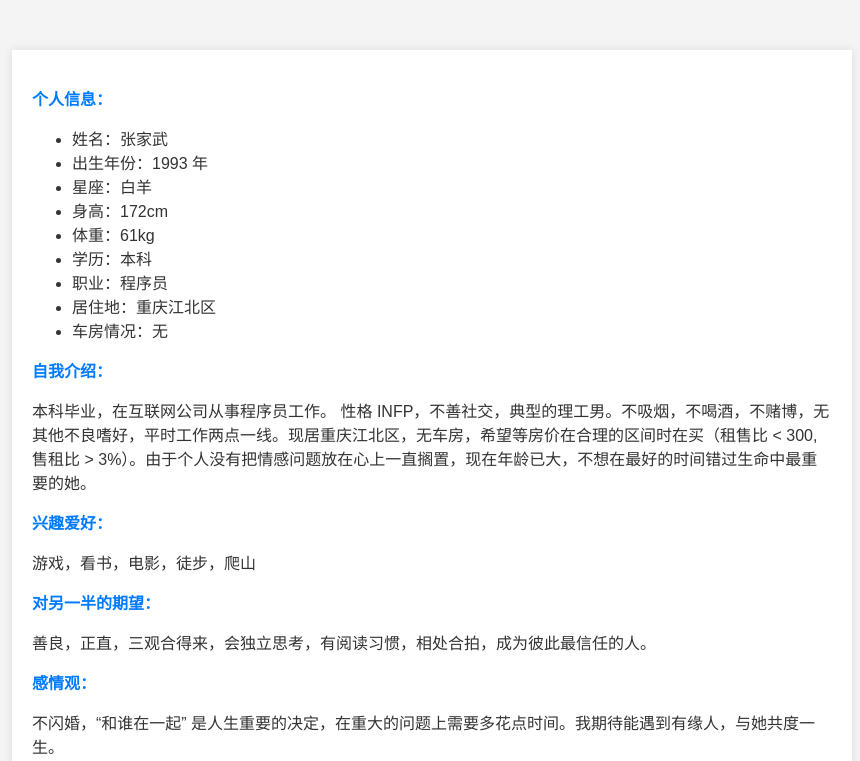
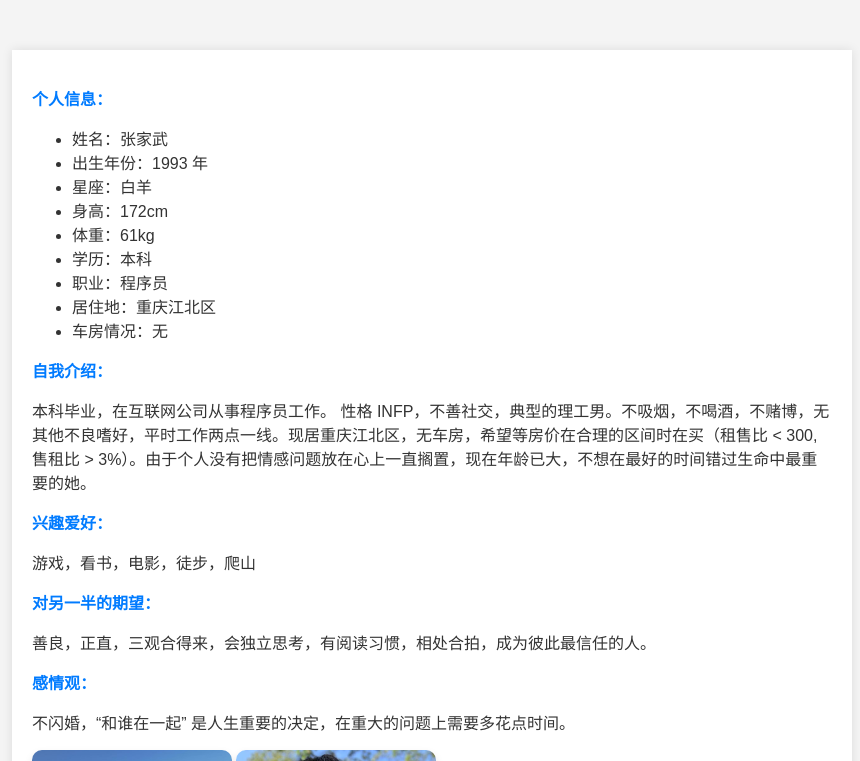
Before and after one commit to thejawer/xjresume, a plain HTML site: page index.html in a window 1280 px wide. Shown: the top 761 px of the page, without its empty margins (208-1068 px from the left). Drawn offline with Linux system fonts and the light colour scheme.

Commit message:
Update index.html

```diff
--- a/index.html
+++ b/index.html
@@ -69,7 +69,7 @@
         <p><strong>对另一半的期望：</strong></p>
         <p>善良，正直，三观合得来，会独立思考，有阅读习惯，相处合拍，成为彼此最信任的人。</p>
         <p><strong>感情观：</strong></p>
-        <p>不闪婚，“和谁在一起” 是人生重要的决定，在重大的问题上需要多花点时间。我期待能遇到有缘人，与她共度一生。</p>
+        <p>不闪婚，“和谁在一起” 是人生重要的决定，在重大的问题上需要多花点时间。</p>
 
             <!-- 底部图片容器 -->
         <div class="image-container">
```
